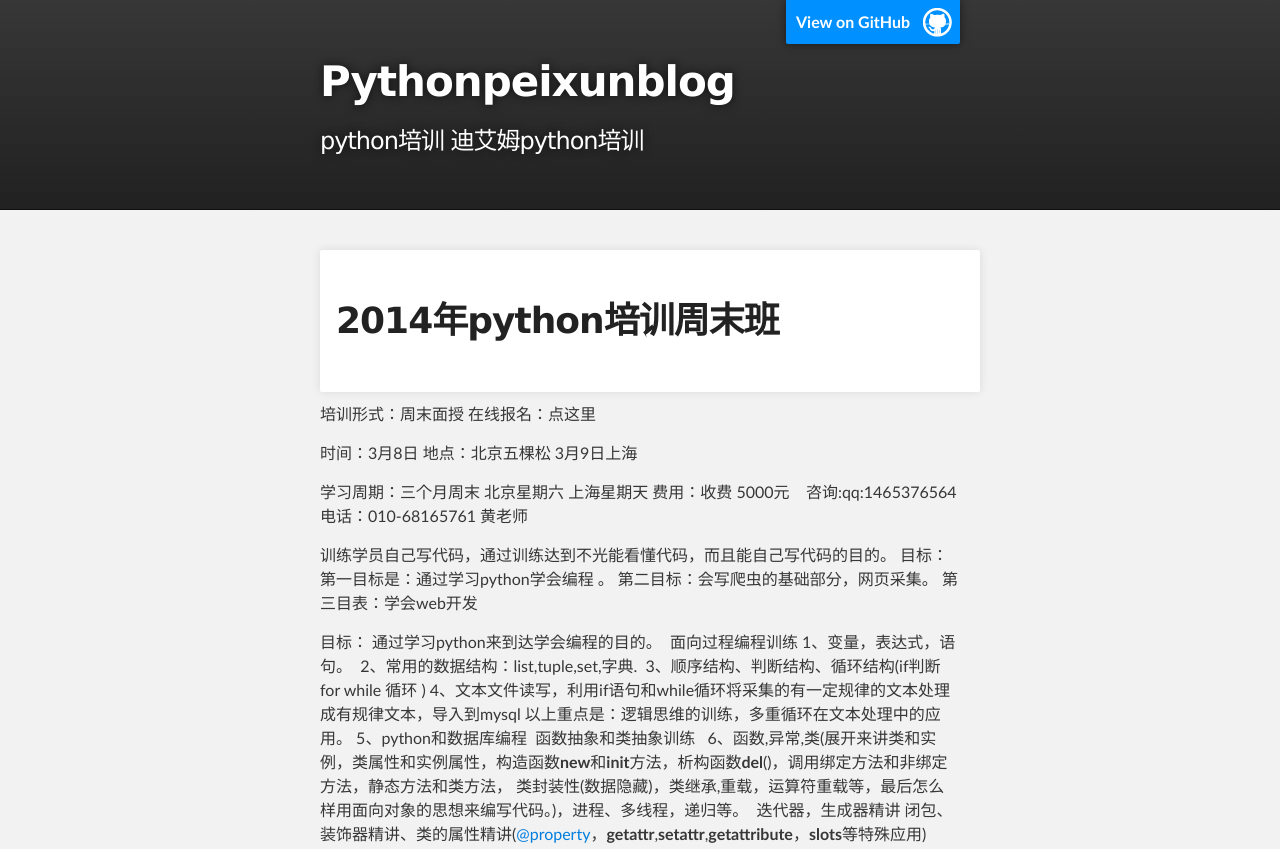
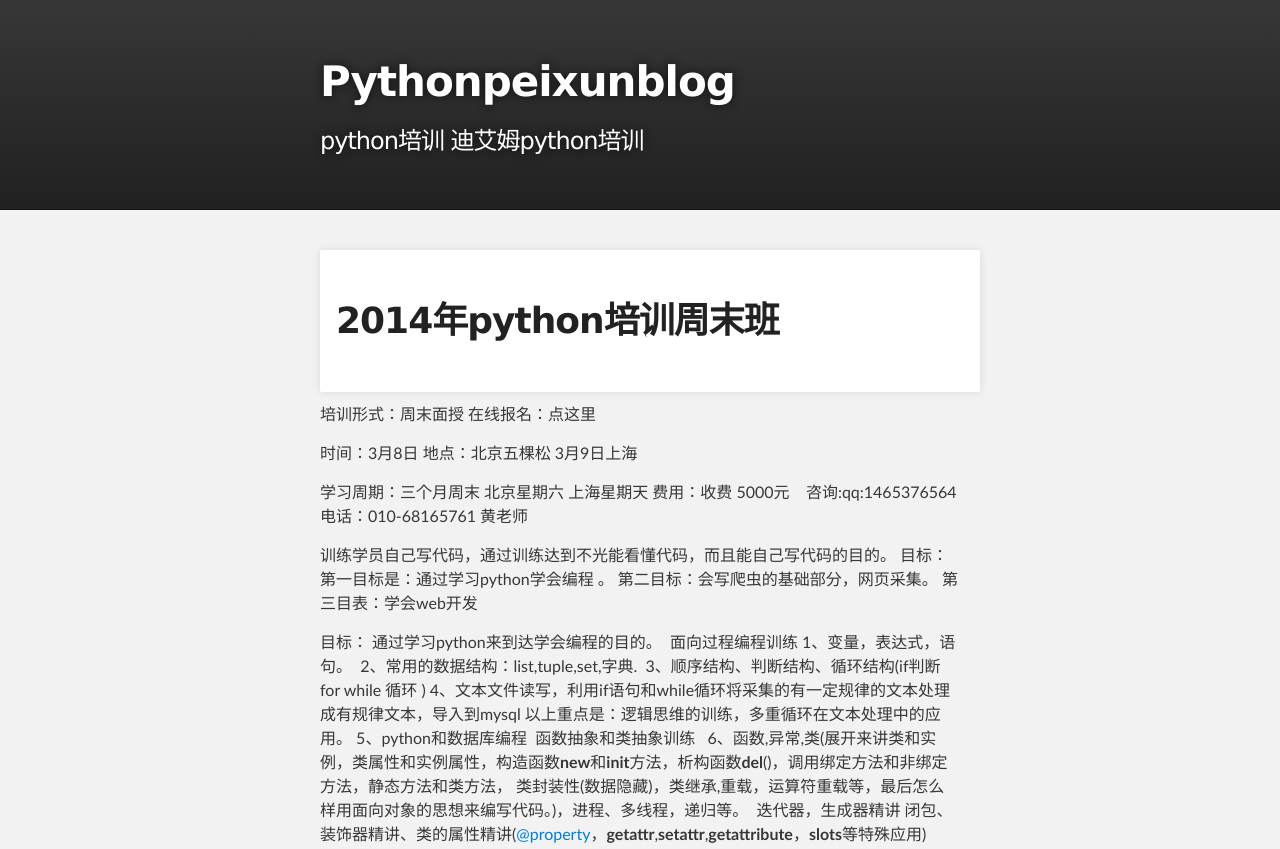
Before and after one commit to keyor/pythonpeixunblog, a plain HTML site: page index.html in a window 1280 px wide. Shown: the top 849 px of the page. Drawn offline with Linux system fonts and the light colour scheme.

Commit message:
Update index.html

```diff
--- a/index.html
+++ b/index.html
@@ -16,7 +16,7 @@
     <!-- HEADER -->
     <div id="header_wrap" class="outer">
         <header class="inner">
-          <a id="forkme_banner" href="https://github.com/pythonpeixun/pythonpeixunblog">View on GitHub</a>
+
 
           <h1 id="project_title">Pythonpeixunblog</h1>
           <h2 id="project_tagline">python培训 迪艾姆python培训</h2>
```
